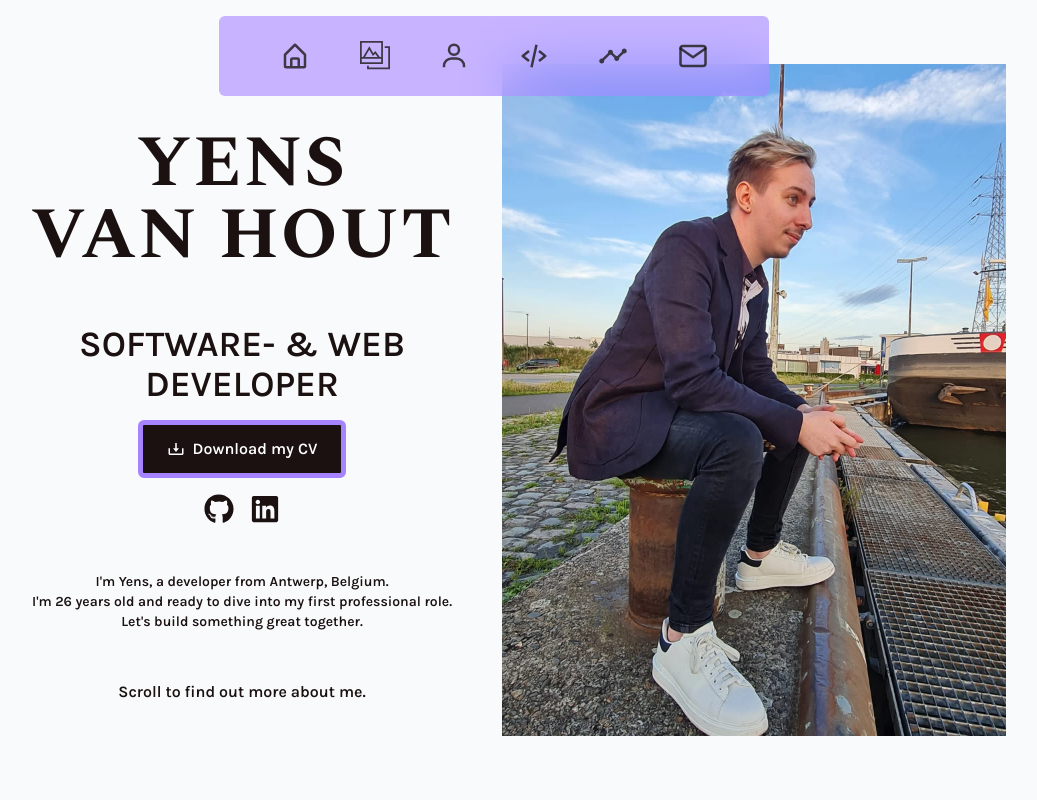
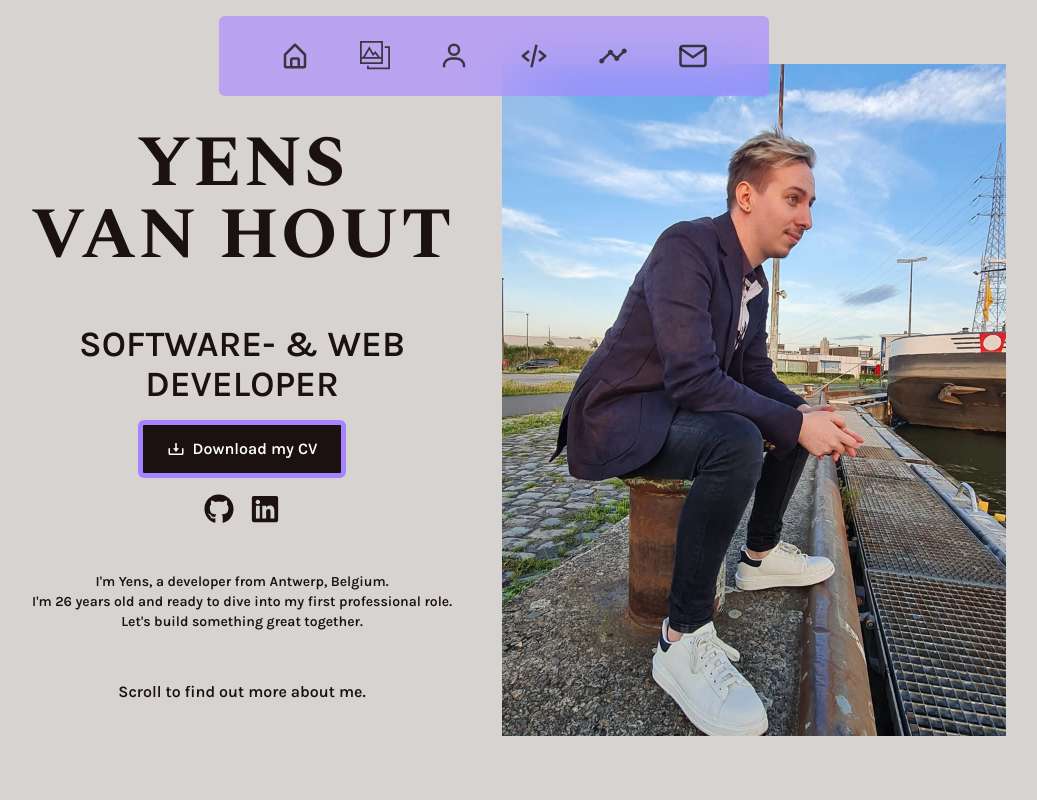
Before and after one commit to YensVanHout/portfolio-yens, a Next.js app: page / in a window 1280 px wide. Shown: the top 800 px of the page, without its empty margins (146-1183 px from the left). Built offline with nearby package versions, Linux system fonts and the light colour scheme; no server answers.

Commit message:
Update background color in Home component for improved visual consistency across light and dark themes.

```diff
--- a/src/app/page.tsx
+++ b/src/app/page.tsx
@@ -12,7 +12,7 @@ export default function Home() {
   return (
     <>
       <Navigation />
-      <div className="bg-slate-50 dark:bg-custom-dark text-custom-dark dark:text-custom-main min-h-screen --font-karla">
+      <div className="bg-stone-300 dark:bg-custom-dark text-custom-dark dark:text-custom-main min-h-screen --font-karla">
         <div className="max-w-5xl w-11/12 mx-auto">
           <Intro />
           <Hr />
```
